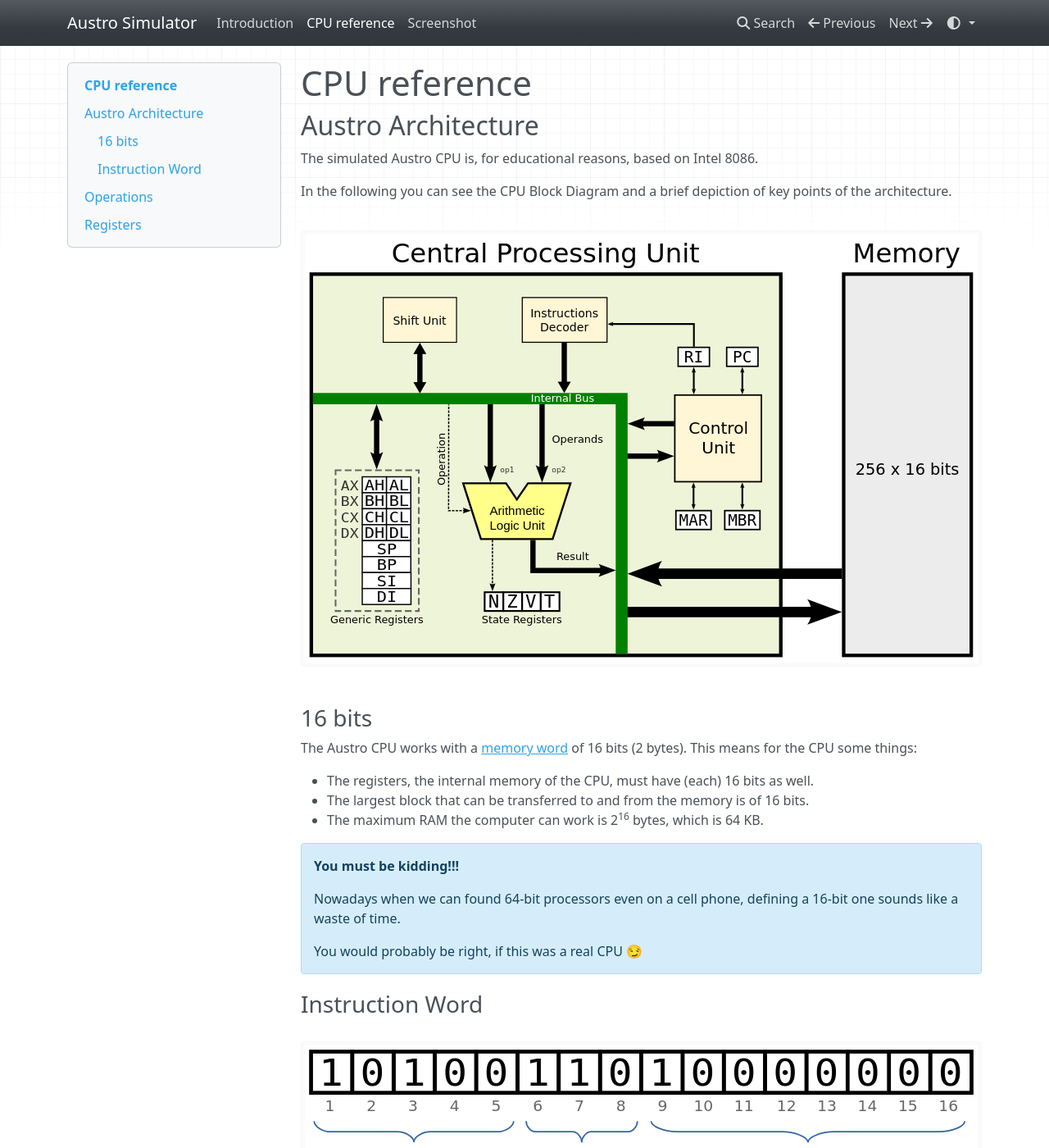
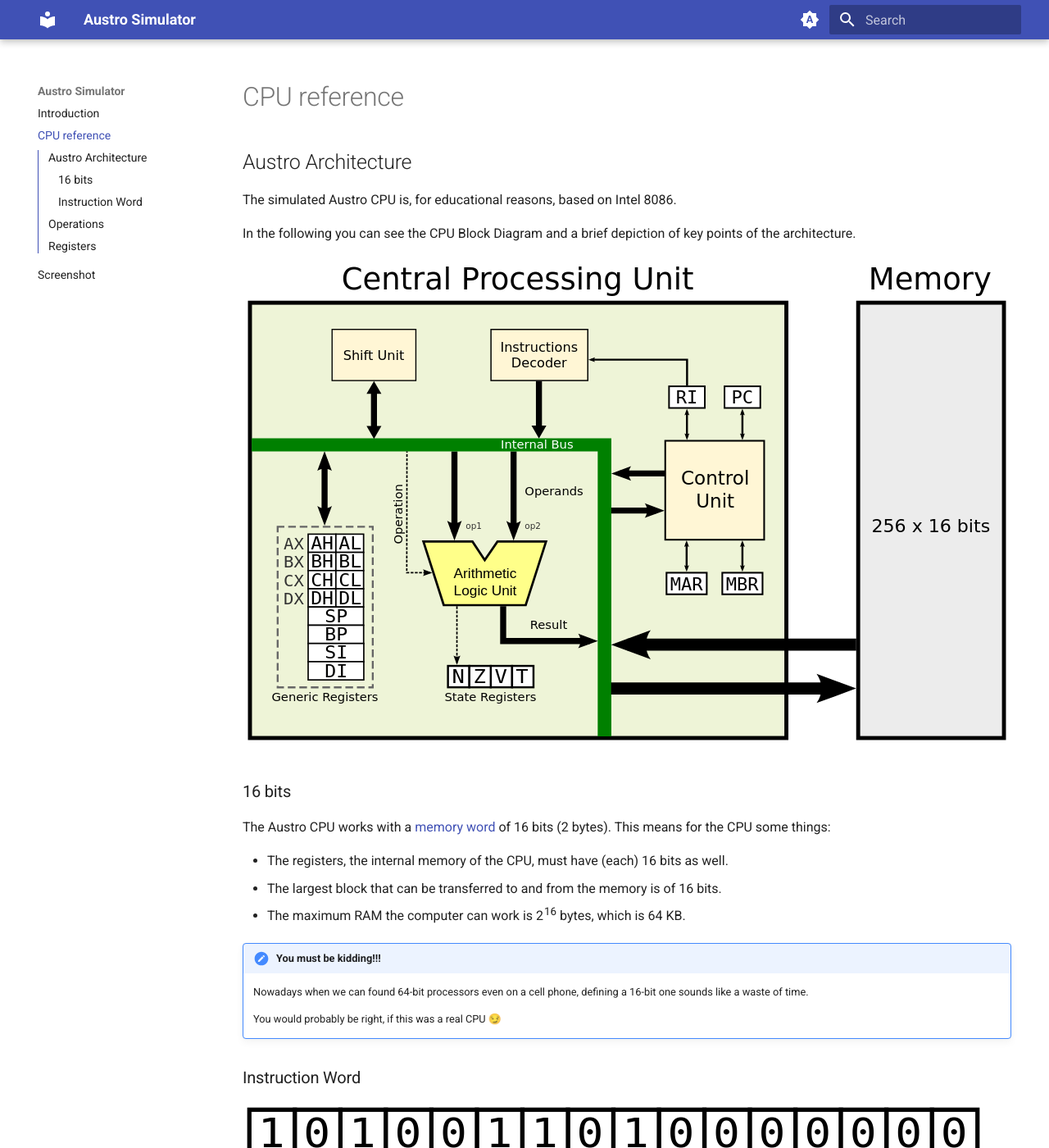
Before and after one commit to wagnerluis1982/AustroSimulator, an MkDocs documentation site: the page built from docs/cpu.md, in a window 1280 px wide and 1400 px high. Shown: the whole window at 82% size. Built offline with MkDocs 1.6.1 and Material for MkDocs 9.7.7, drawn with Linux system fonts in a browser that asks for light colours; nearby versions of some CDN libraries; some of the changed text lies outside the part shown.

Commit message:
Migrate to mkdocs-material

```diff
--- a/mkdocs.yml
+++ b/mkdocs.yml
@@ -1,12 +1,24 @@
 site_name: Austro Simulator
 
 theme:
-  name: mkdocs
-  highlightjs: true
-  color_mode: auto
-  user_color_mode_toggle: true
-  navigation_depth: 3
-  nav_style: dark
+  name: material
+  features:
+    - toc.integrate
+  palette:
+    - media: "(prefers-color-scheme)"
+      toggle:
+        icon: material/brightness-auto
+        name: Switch to light mode
+    - media: "(prefers-color-scheme: light)"
+      scheme: default
+      toggle:
+        icon: material/brightness-7
+        name: Switch to dark mode
+    - media: "(prefers-color-scheme: dark)"
+      scheme: slate
+      toggle:
+        icon: material/brightness-4
+        name: Switch to system preference
 
 extra_css:
   - style/assembly-ref.css
@@ -15,11 +27,19 @@ plugins:
   - search
 
 markdown_extensions:
+  - abbr
   - toc:
-      permalink: 🔗
+      permalink: true
+  - pymdownx.blocks.admonition
+  - pymdownx.blocks.caption
+  - pymdownx.caret
+  - pymdownx.extra
+  - pymdownx.highlight:
+      use_pygments: true
+  - pymdownx.superfences
+  - pymdownx.emoji:
+      emoji_index: !!python/name:material.extensions.emoji.twemoji
+      emoji_generator: !!python/name:material.extensions.emoji.to_svg
   - pymdownx.snippets:
       base_path: [".", "docs"]
       check_paths: true
-  - pymdownx.caret: {}
-  - pymdownx.extra: {}
-  - pymdownx.blocks.admonition: {}
--- a/pyproject.toml
+++ b/pyproject.toml
@@ -33,8 +33,9 @@ mypy = "^1.15.0"
 [tool.poetry.group.docs]
 optional = true
 [tool.poetry.group.docs.dependencies]
-mkdocs = "^1.6.1"
-pymdown-extensions = "^10.15"
+mkdocs = "*"
+mkdocs-material = "*"
+pymdown-extensions = "*"
 
 [build-system]
 requires = ["poetry-core>=2.0.0,<3.0.0"]
```
Also changed, not shown: docs/requirements.txt (+131 -4 lines), 1 other file.
